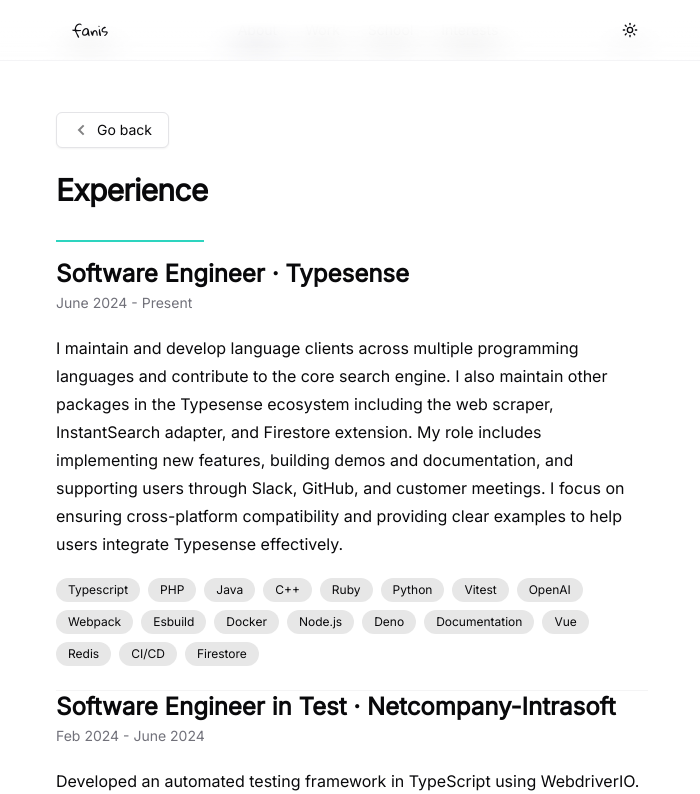
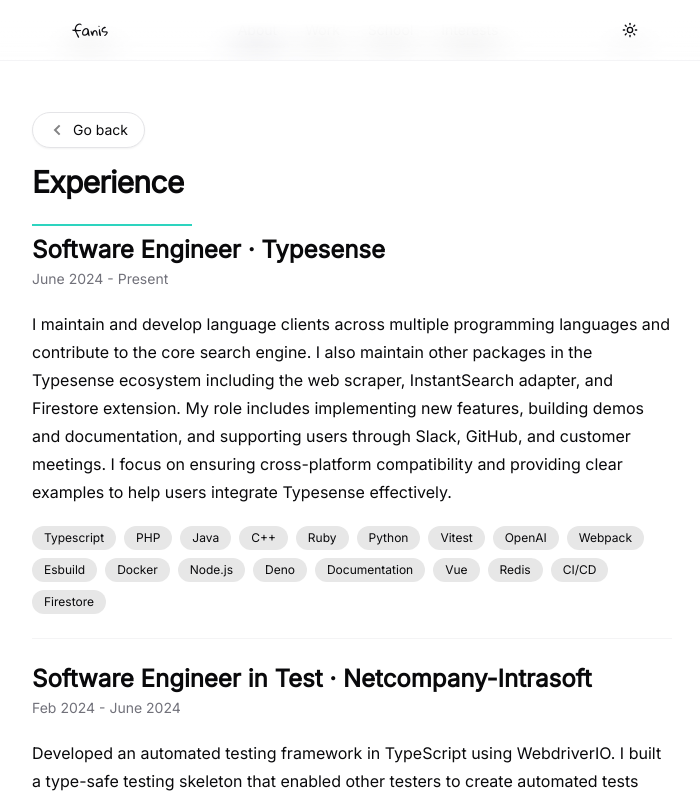
Before and after one commit to tharropoulos/portfolio, a React (Vite) app: page /experience in a window 1280 px wide. Shown: the top 794 px of the page, without its empty margins (288-988 px from the left). Built offline with nearby package versions, Linux system fonts and the light colour scheme.

Commit message:
feat: change the experience page up

```diff
--- a/src/routes/experience.lazy.tsx
+++ b/src/routes/experience.lazy.tsx
@@ -1,8 +1,10 @@
 import { createLazyFileRoute, Link } from "@tanstack/react-router";
+import { useEffect } from "react";
 
 import { Arrow } from "@/components/arrow";
 import WorkExperienceList from "@/components/experience-list";
 import Footer from "@/components/footer";
+import { Heading } from "@/components/heading";
 import Navbar from "@/components/navbar";
 import ScrollProgressBar from "@/components/scrollbar";
 import { Button } from "@/components/ui/button";
@@ -13,23 +15,29 @@
 });
 
 function Experience() {
+  useEffect(() => {
+    window.scrollTo(0, 0);
+  }, []);
+
   return (
     <>
       <Navbar />
-      <main className="container mx-auto mt-28 flex min-h-screen w-full max-w-screen-sm flex-col gap-6 bg-background px-4 sm:px-6">
-        <Link to="/">
-          <Button className="group" variant="outline">
-            <Arrow orientation="left" /> Go back
-          </Button>
-        </Link>
-        <ScrollProgressBar />
-        <section id="experience" className="flex flex-col">
-          <h2 className="scroll-m-20 pb-8 text-3xl font-semibold tracking-tight first:mt-0">
-            Experience
-          </h2>
-          <div className="mb-4 h-0.5 w-1/4 bg-teal-400"></div>
-          <WorkExperienceList experiences={experiences} />
-        </section>
+      <main className="container mx-auto flex min-h-screen w-full max-w-screen-sm flex-col gap-6 bg-background">
+        <ScrollProgressBar color="oklch(0.777 0.152 181.912)" />
+        <div className="animate-fadein-slide opacity-0 transition-all [--fadein-delay:10ms]">
+          <Link to="/">
+            <Button
+              className="group mb-4 mt-20 h-8 rounded-full px-3 text-xs md:h-9 md:px-4 md:py-2 md:text-sm lg:mt-28"
+              variant="outline"
+            >
+              <Arrow orientation="left" className="stroke-foreground" /> Go back
+            </Button>
+          </Link>
+          <Heading title="Experience" />
+          <div className="flex flex-col gap-6">
+            <WorkExperienceList experiences={experiences} />
+          </div>
+        </div>
       </main>
       <Footer />
     </>
```
